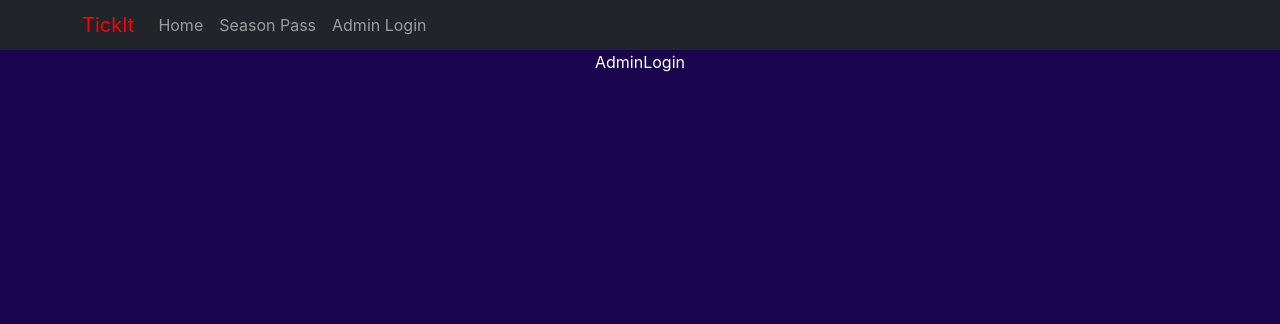
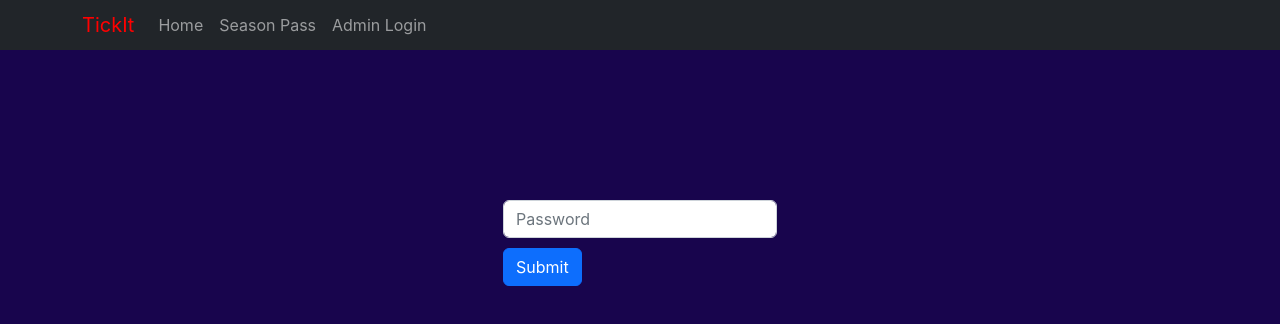
Before and after one commit to PatrickBerz/tick-it, a React (Create React App) app: page /adminLogin in a window 1280 px wide. Shown: the top 324 px of the page. Built offline with nearby package versions, Linux system fonts and the light colour scheme.

Commit message:
admin login password field

```diff
--- a/src/Pages/adminLogin.tsx
+++ b/src/Pages/adminLogin.tsx
@@ -1,11 +1,26 @@
 import 'bootstrap/dist/css/bootstrap.min.css';
-import { Form, Stack } from 'react-bootstrap';
+import { Form, Stack,Button } from 'react-bootstrap';
+import { useRef, useState } from 'react';
 import React from 'react';
 
 export const AdminLogin = () =>{
+
+
     return (
         <Stack direction='vertical' style={{alignItems:'center'}} gap={1}>
-            <Form style={{color:'white'}}>AdminLogin</Form>
+            <div className='password-field' style={{marginTop:'150px'}}>
+                <Form.Control
+                type='password'
+                id='passwordField'
+                name='passInput'
+                value={''}
+                placeholder='Password'
+                >
+                </Form.Control>
+                <Button variant="primary" type="submit" style={{marginTop:'10px'}}>
+                    Submit
+                </Button>
+            </div>
         </Stack>
     )
 }
--- a/src/styles.css
+++ b/src/styles.css
@@ -19,6 +19,7 @@
   color: #c5a5f7;
 }
 
+
 /* @keyframes App-logo-spin {
   from {
     transform: rotate(0deg);
```
Also changed, not shown: src/Pages/home.tsx (+1 -1 lines).
